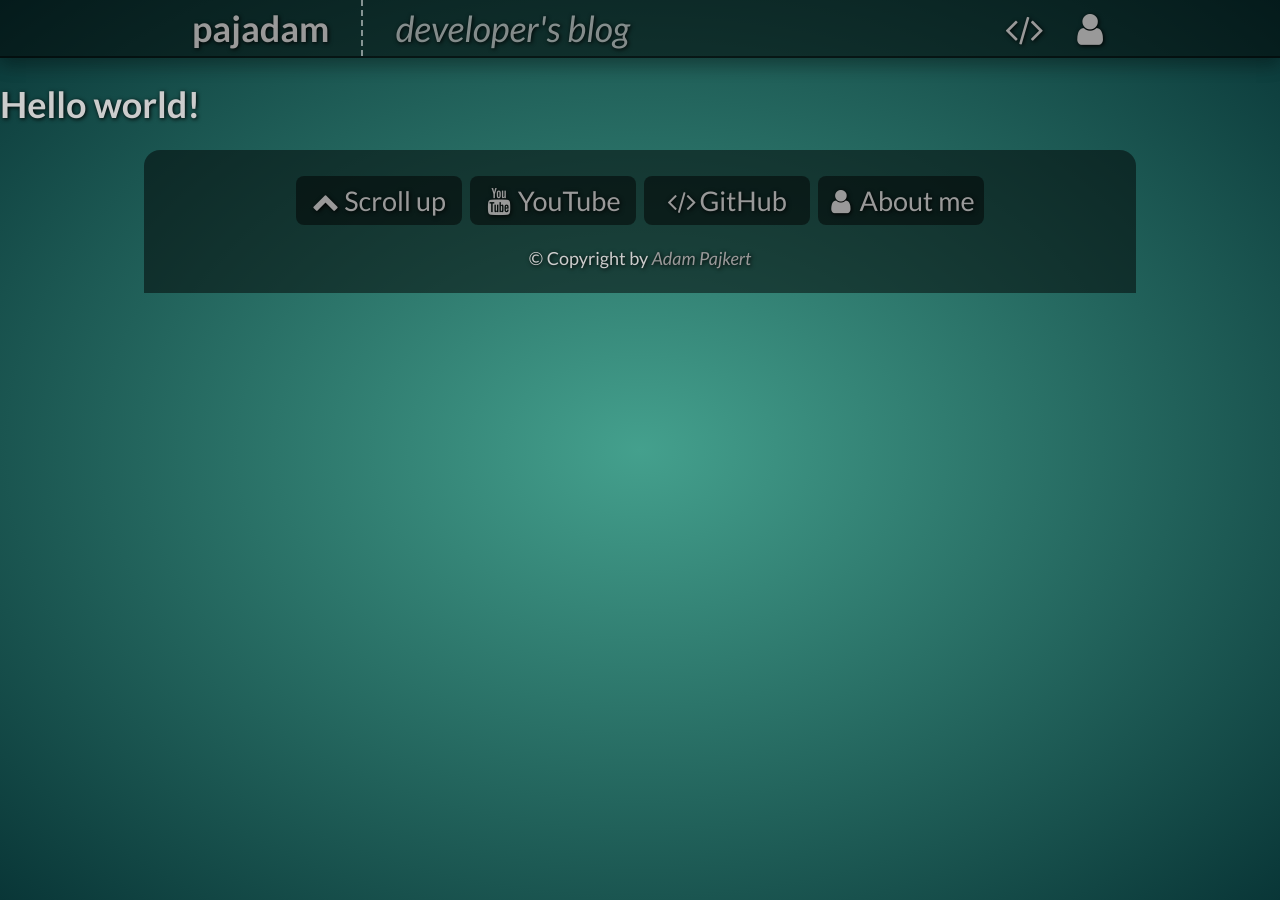
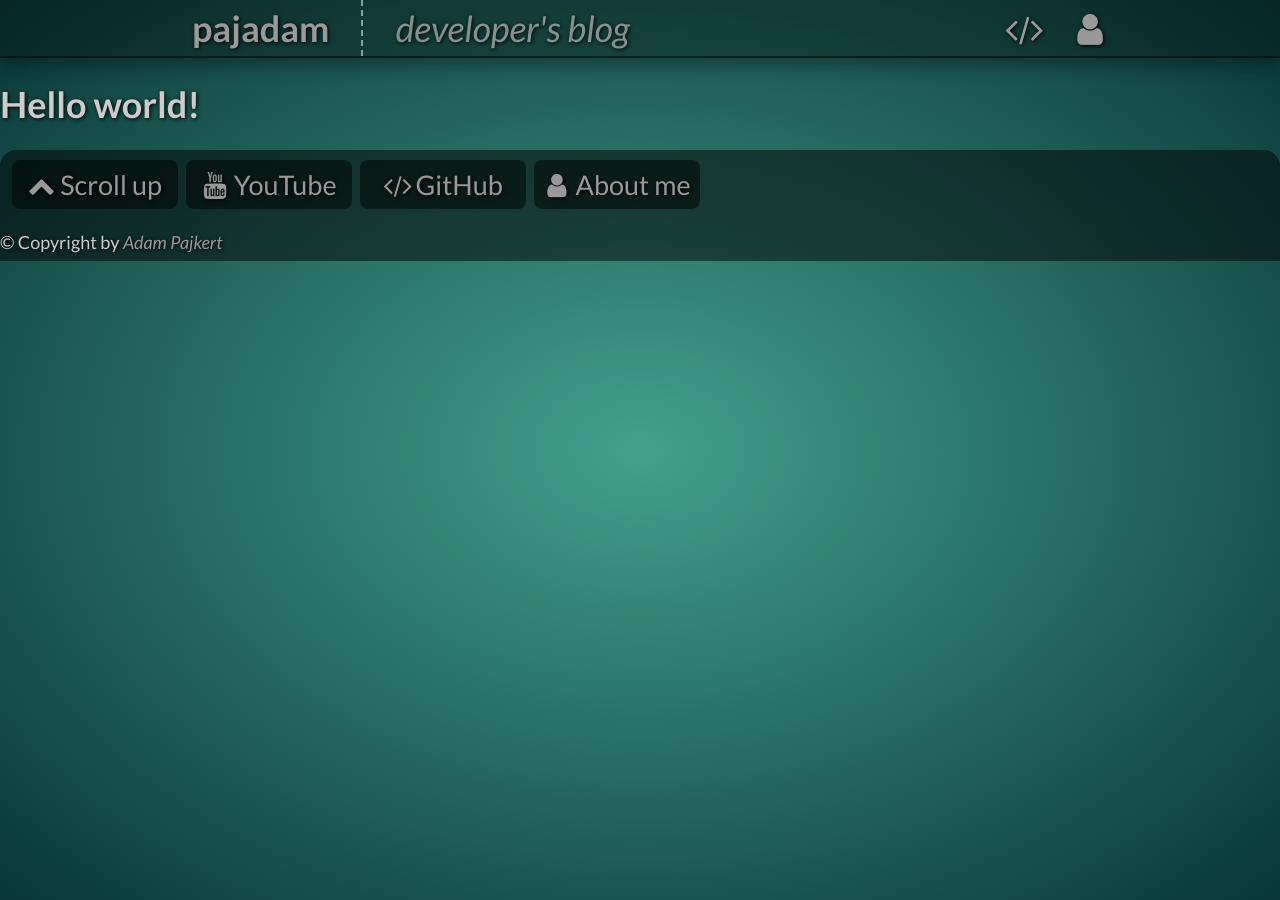
Before and after one commit to pajadam/blog.pajadam.me, a Jekyll site: the page built from index.html, in a window 1280 px wide. Built offline with Jekyll 4.4.1, drawn with Linux system fonts in a browser that asks for light colours; the list of posts is cut into pages by our own code.

Commit message:
Added Jekyll Paginate plugin. CSS cleanup.

```diff
--- a/Gemfile
+++ b/Gemfile
@@ -2,6 +2,7 @@
 ruby RUBY_VERSION
 
 gem "jekyll", "3.3.1"
+gem "jekyll-paginate"
 
 group :jekyll_plugins do
   gem 'jekyll-press'
--- a/_config.yml
+++ b/_config.yml
@@ -11,6 +11,12 @@
 
 gems:
   - jekyll-press
+  - jekyll-paginate
+
+paginate: 6
+paginate_path: "/posts/page:num/"
+
+permalink: /posts/:title/
 
 jekyll-press:
   exclude: [ 'sitemap.xml', 'robots.txt' ]
--- a/_layouts/default.html
+++ b/_layouts/default.html
@@ -15,7 +15,7 @@
         {{ content }}
     </div>
 
-    <footer>
+    <footer class="content">
         {% include footer.html %}
     </footer>
 
--- a/_sass/_footer.scss
+++ b/_sass/_footer.scss
@@ -1,8 +1,4 @@
 footer{
-    margin: 0px auto;
-    padding: 16px;
-    max-width: 960px;
-    text-align: center;
     background-color: rgba(0, 0, 0, .5);
     border-top-left-radius: 16px;
     border-top-right-radius: 16px;
@@ -35,17 +31,8 @@
     background-color: rgba(0, 0, 0, .75);
 }
 
-@media screen and (max-width: 992px) {
-    footer{
-        border-radius: 0px;
-    }
-}
 
 @media screen and (max-width: 768px) {
-    footer{
-        padding: 16px 0px;
-    }
-
     footer .copyright{
         font-size: .85em;
     }
--- a/_sass/_header.scss
+++ b/_sass/_header.scss
@@ -1,9 +1,9 @@
 header{
     width: 100%;
     font-size: 32px;
-    background-color: rgba(0, 0, 0, .5);
+    box-shadow: 0 8px 16px 0 rgba(0, 0, 0, 0.2), 0 6px 20px 0 rgba(0, 0, 0, 0.19)!important;
     border-bottom: 2px solid rgba(0, 0, 0, .5);
-    box-shadow: 0 8px 16px 0 rgba(0, 0, 0, 0.2), 0 6px 20px 0 rgba(0, 0, 0, 0.19)!important
+    background-color: rgba(0, 0, 0, .3);
 }
 
 header .inner{
@@ -28,9 +28,9 @@
 }
 
 header .left a{
+    padding: 6px 32px;
     border-right: 2px dashed rgba(255, 255, 255, .5);
     margin-right: 32px;
-    padding: 6px 32px;
 }
 
 header .right{
@@ -47,9 +47,9 @@
     }
 
     header .left a{
+        padding: 6px 12px;
         border-right: none;
         margin-right: 0px;
-        padding: 6px 12px;
     }
 }
 
```
Also changed, not shown: Gemfile.lock.
